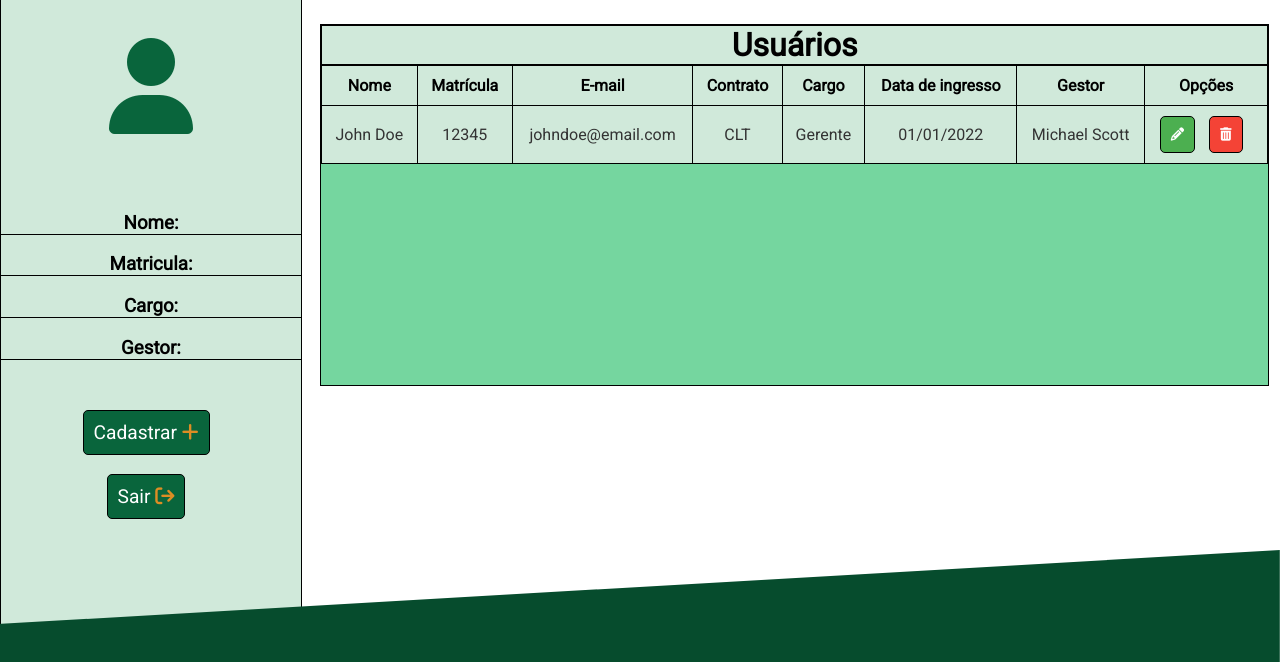
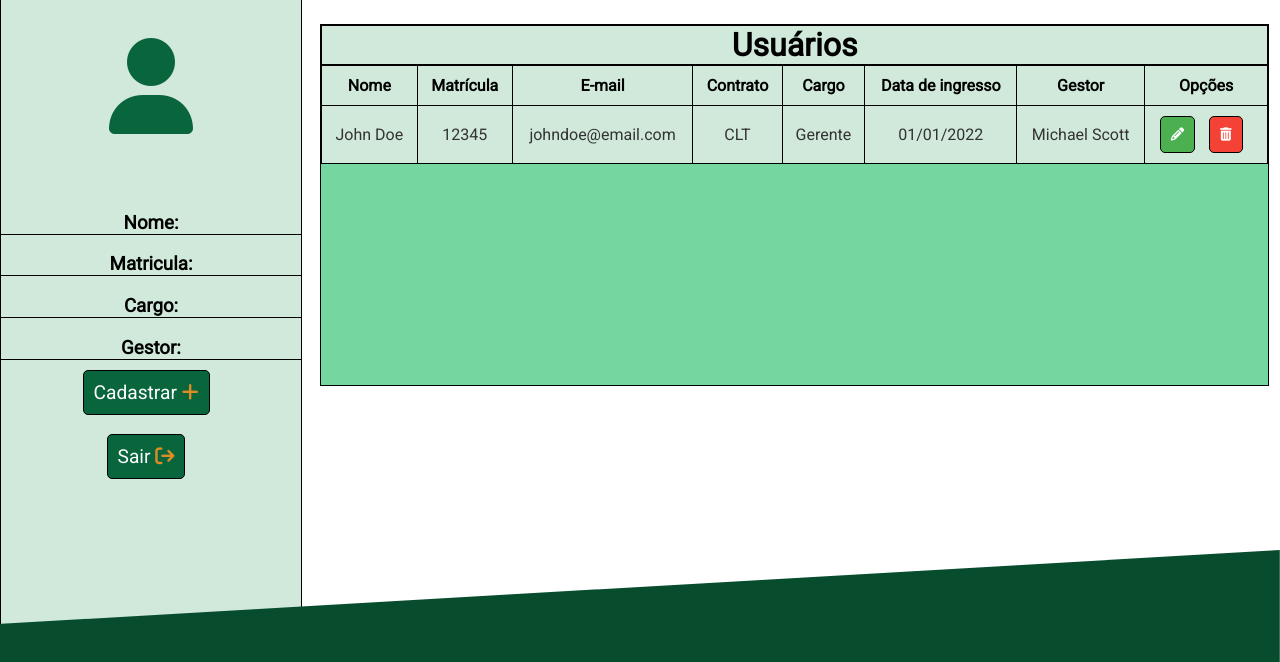
Before and after one commit to Hymdell/Projeto-QQTech, a plain HTML site: page site/html/dashboardAdmin.html in a window 1280 px wide. Shown: the part 136-798 px from the top of the page. Drawn offline with Linux system fonts and the light colour scheme.

```diff
--- a/site/css/dashboardAdminStyle.css
+++ b/site/css/dashboardAdminStyle.css
@@ -23,7 +23,6 @@
   font-size: 200%;
 }
 button {
-  background-color: #dd8d24;
   color: white;
   padding: 10px;
   border: none;
@@ -93,7 +92,6 @@
   flex-direction: column;
   justify-content: center;
   align-items: center;
-  margin-top: 50px;
 }
 .cadastrar {
   font-size: larger;
--- a/site/css/globalStyle.css
+++ b/site/css/globalStyle.css
@@ -35,7 +35,6 @@
     overflow: hidden;
     line-height: 0;
   }
-
   .formaHeader svg {
     position: relative;
     display: block;
@@ -44,11 +43,9 @@
     transform: rotateY(180deg);
     z-index: 1;
   }
-
   .formaHeader .shape-fill {
     fill: #064c2d;
   }
-
   .formaFooter {
     position: absolute;
     bottom: 0;
@@ -58,7 +55,6 @@
     line-height: 0;
     transform: rotate(180deg);
   }
-
   .formaFooter svg {
     position: relative;
     display: block;
@@ -66,7 +62,6 @@
     height: 114px;
     transform: rotateY(180deg);
   }
-
   .formaFooter .shape-fill {
     fill: #064c2d;
   }
--- a/site/html/dashboardAdmin.html
+++ b/site/html/dashboardAdmin.html
@@ -6,7 +6,6 @@
     <meta name="viewport" content="width=device-width, initial-scale=1.0" />
     <link rel="stylesheet" href="/site/css/dashboardAdminStyle.css" />
     <link rel="stylesheet" href="/site/css/globalStyle.css" />
-    <link rel="stylesheet" href="/site/css/teste.css" />
     <link
       href="https://fonts.googleapis.com/css?family=Roboto"
       rel="stylesheet"
@@ -35,7 +34,9 @@
     </header>
     <div class="sidebar">
       <div class="sidebar-icon">
-        <span style="font-size: 6em; color: #09653c;"><i class="fa-solid fa-user"></i></span>
+        <span style="font-size: 6em; color: #09653c"
+          ><i class="fa-solid fa-user"></i
+        ></span>
       </div>
       <div class="sidebar-info">
         <h3>Nome:</h3>
@@ -44,8 +45,18 @@
         <h3>Gestor:</h3>
       </div>
       <div class="sidebar-buttons">
-        <button class="cadastrar">Cadastrar <span style="color: #DD8D24"><i class="fa-solid fa-plus"></i></span></button><br>
-        <button class="sair" onclick="Sair()">Sair <span style="color: #DD8D24"><i class="fa-solid fa-sign-out"></i></span></button>
+        <button class="cadastrar">
+          Cadastrar
+          <span style="color: #dd8d24"
+            ><i class="fa-solid fa-plus"></i
+          ></span></button
+        ><br />
+        <button class="sair" onclick="Sair()">
+          Sair
+          <span style="color: #dd8d24"
+            ><i class="fa-solid fa-sign-out"></i
+          ></span>
+        </button>
       </div>
     </div>
     <div class="retangulo">
@@ -75,14 +86,18 @@
             <td>01/01/2022</td>
             <td>Michael Scott</td>
             <td>
-                <button class="editar" onclick=""><i class="fa fa-pencil"></i></button>
-                <button class="excluir"  onclick=""><i class="fa fa-trash"></i></button>
+              <button class="editar" onclick="">
+                <i class="fa fa-pencil"></i>
+              </button>
+              <button class="excluir" onclick="">
+                <i class="fa fa-trash"></i>
+              </button>
             </td>
           </tr>
         </tbody>
       </table>
     </div>
-    </div>
+
     <footer>
       <div class="formaFooter">
         <svg
@@ -98,10 +113,10 @@
         </svg>
       </div>
     </footer>
-  </body>
     <script src="/site/js/dashboardAdmin.js"></script>
     <script
       src="https://kit.fontawesome.com/e0ab6c4879.js"
       crossorigin="anonymous"
     ></script>
+  </body>
 </html>
--- a/site/js/dashboardAdmin.js
+++ b/site/js/dashboardAdmin.js
@@ -1,3 +1,3 @@
-function Sair(){
-    window.location.href = "/site/html/index.html";
+function Sair() {
+  window.location.href = "/site/html/index.html";
 }
```
Lines whose indentation alone changed are shown as unchanged.
